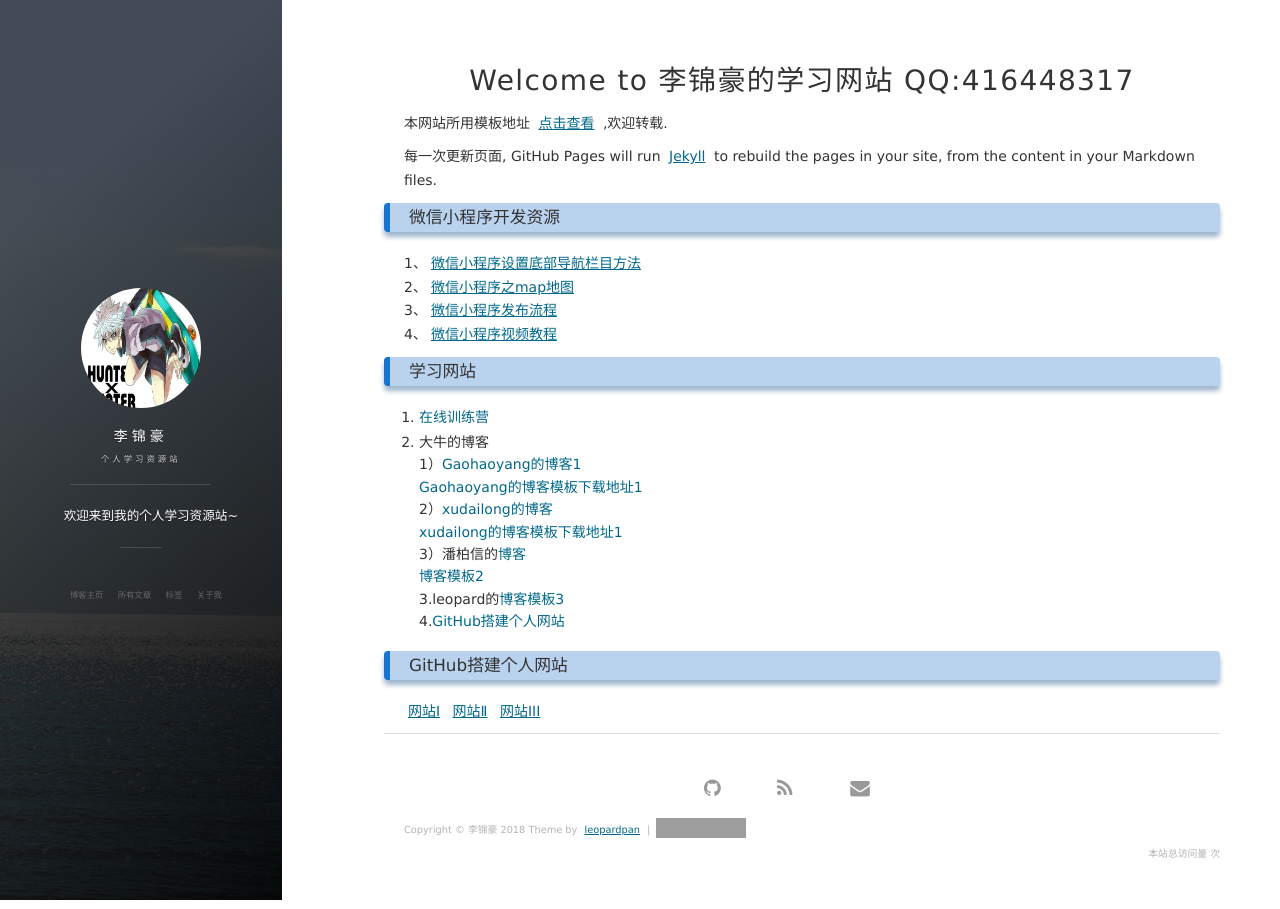
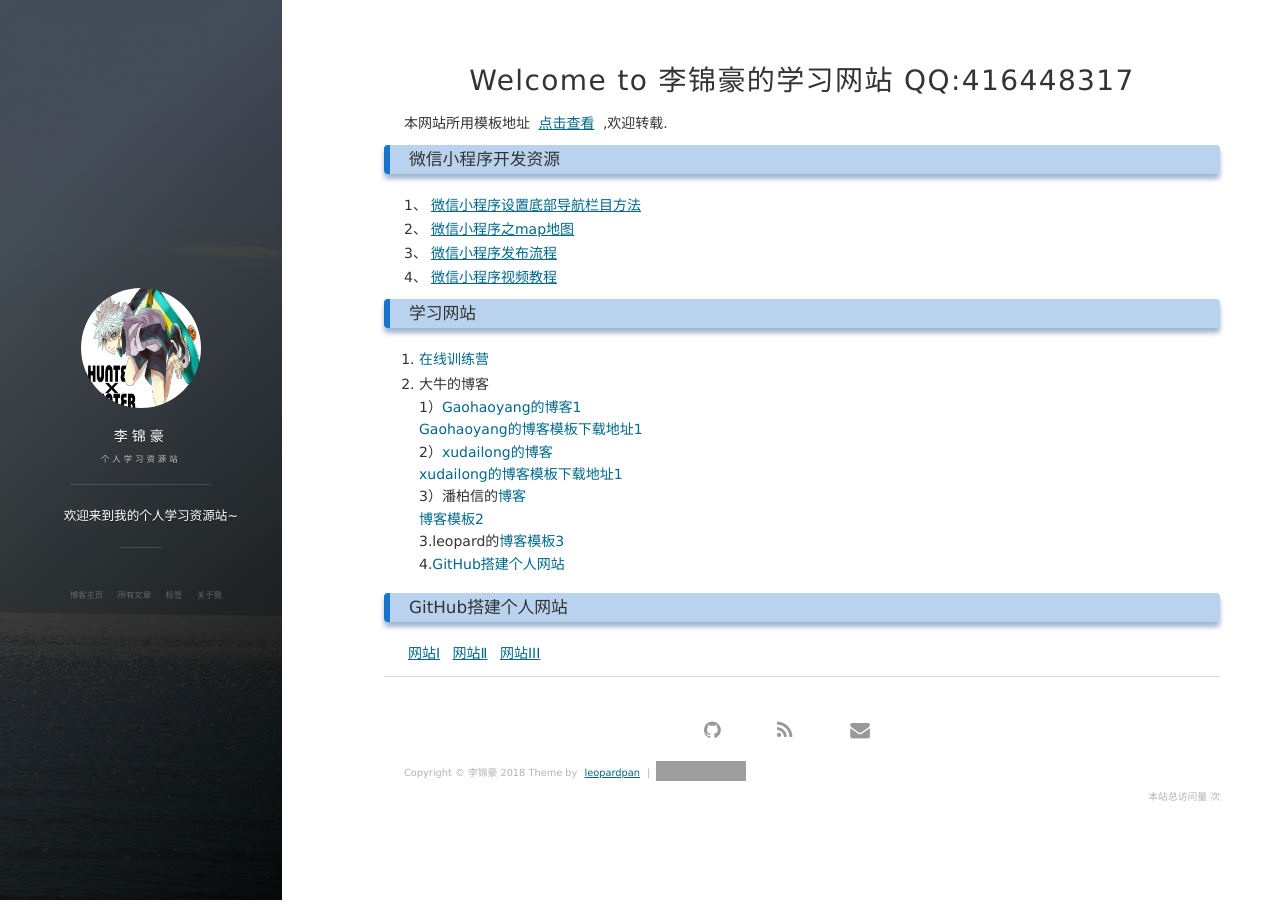
Before and after one commit to cuteftp/haihun.github.io, a Jekyll site: the page built from index.md, in a window 1280 px wide. Built offline with Jekyll 4.4.1, drawn with Linux system fonts in a browser that asks for light colours; nearby versions of some CDN libraries; our own code applies the rules of GitHub Pages for plain Markdown files; the list of posts is cut into pages by our own code; comment, search, counter and statistics services are not loaded; grey boxes are pictures that could not be loaded.

Commit message:
Update index.md

```diff
--- a/index.md
+++ b/index.md
@@ -3,7 +3,7 @@
 </center>
 本网站所用模板地址 [点击查看](https://github.com/cuteftp/cuteftp.github.io/){:target="_blank"} ,欢迎转载.
 
-每一次更新页面, GitHub Pages will run [Jekyll](https://jekyllrb.com/) to rebuild the pages in your site, from the content in your Markdown files.
+
 ### 微信小程序开发资源
 1、[微信小程序设置底部导航栏目方法](https://blog.csdn.net/u012118993/article/details/52943783){:target="_blank"} <br>
 2、[微信小程序之map地图](https://blog.csdn.net/hedong_77/article/details/55189978){:target="_blank"}<br>
```
